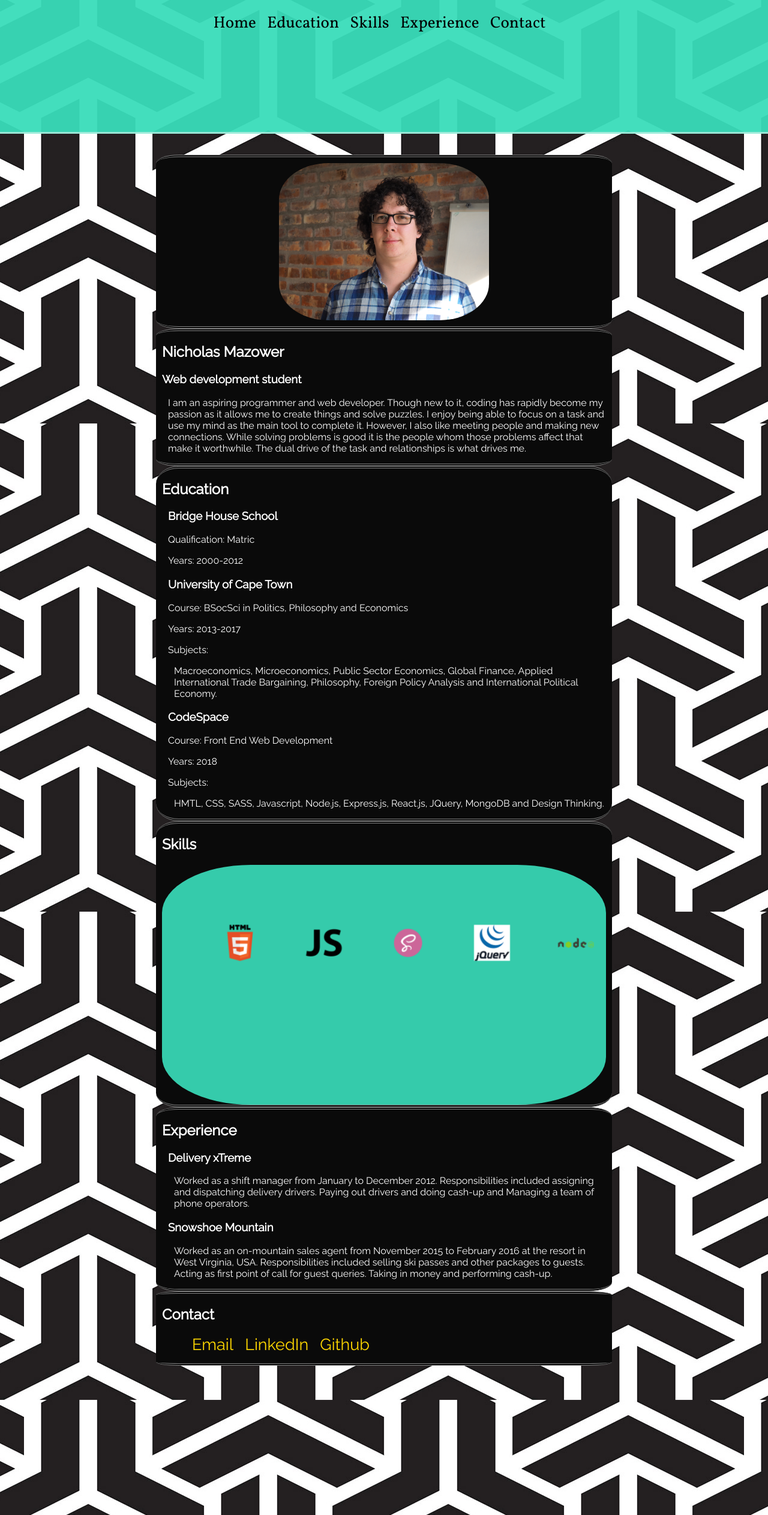
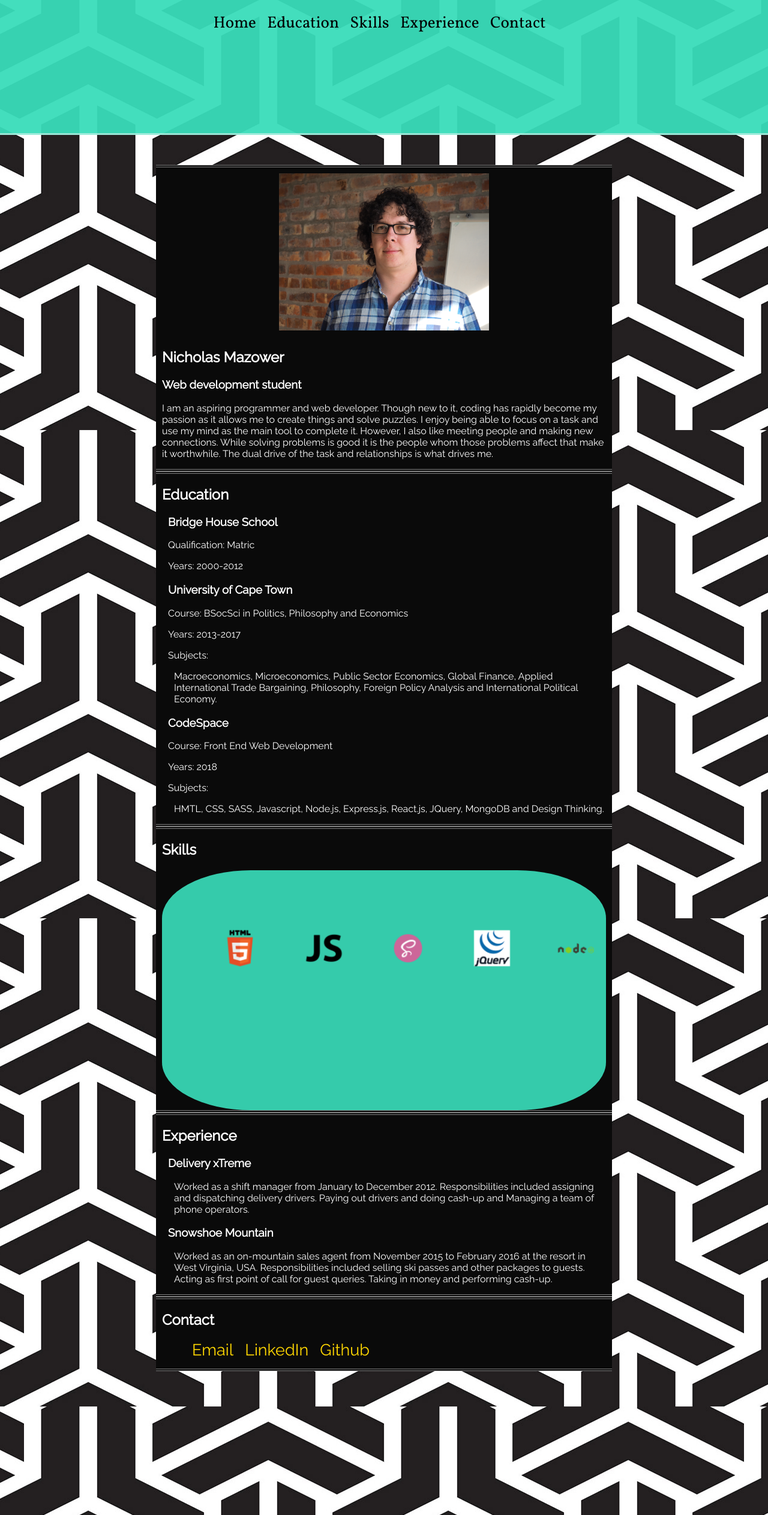
Before and after one commit to PaintingCaves/cv-website, a web app: file index.html in a window 1280 px wide. Shown: the top 2526 px of the page at 60% size. Run offline with its HTML, style and script files only (its server is not run), Linux system fonts and the light colour scheme.

Commit message:
style tweaks

```diff
--- a/assets/css/styles.css
+++ b/assets/css/styles.css
@@ -9,7 +9,7 @@
   'header header header'
   'padding-left body padding-right'
   'footer footer footer';
-  grid-gap: 15px;
+  grid-gap: 30px;
   height: auto;
   background-image: url("../images/04.jpg");
   background-position: center;
@@ -41,7 +41,7 @@
   max-width: 50%;
   height: auto;
   padding: 10px;
-  border-radius: 25%;
+  /* border-radius: 25%; */
   margin-left: auto;
   margin-right: auto;
   display: block;
@@ -60,7 +60,7 @@
   border-top: double grey 4px;
   border-bottom: double grey 4px;
   padding: 0px 10px;
-  border-radius: 5%;
+  /* border-radius: 5%; */
 }
 .carousel-div{
   border-radius:20%;
--- a/index.html
+++ b/index.html
@@ -25,11 +25,11 @@
       </div>
 
       <article class="" id="bodyArea ">
-        <section class="content"><img class="image" src="assets/images/nicholas.jpg" alt=""></section>
-        <section class="content" id="homeContent">
+                <section class="content" id="homeContent"><img class="image" src="assets/images/nicholas.jpg" alt="">
+
           <h2>Nicholas Mazower</h2>
           <h3>Web development student</h3>
-            <p class="bumpIn">I am an aspiring programmer and web developer. Though new to it, coding has rapidly become my passion as it allows me to
+            <p>I am an aspiring programmer and web developer. Though new to it, coding has rapidly become my passion as it allows me to
             create things and solve puzzles. I enjoy being able to focus on a task and use my mind as the main tool to complete it. However,
             I also like meeting people and making new connections. While solving problems is good it is the people whom those problems
             affect that make it worthwhile. The dual drive of the task and relationships is what drives me.</p>
```
